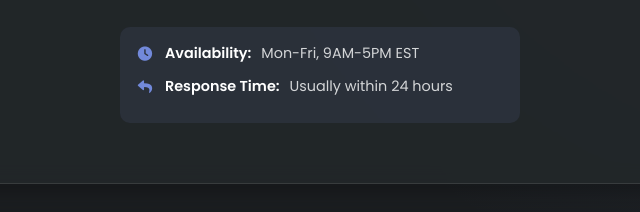
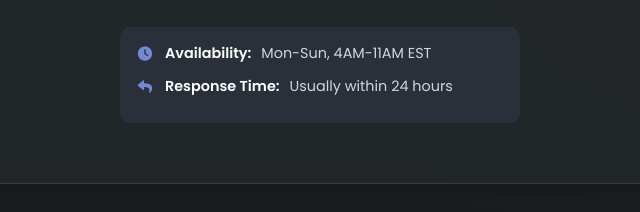
Before and after one commit to Poorpotato69/portfolio, a plain HTML site: page index.html in a window 1280 px wide. Shown: the part 3300-3512 px from the top of the page, 320-960 px from the left. Drawn offline with Linux system fonts and the light colour scheme.

Commit message:
Update index.html

```diff
--- a/index.html
+++ b/index.html
@@ -266,7 +266,7 @@ client.login('YOUR_TOKEN');
           </a>
 
           <div class="contact-info">
-            <p><i class="fas fa-clock"></i> <strong>Availability:</strong> Mon-Fri, 9AM-5PM EST</p>
+            <p><i class="fas fa-clock"></i> <strong>Availability:</strong> Mon-Sun, 4AM-11AM EST</p>
             <p><i class="fas fa-reply"></i> <strong>Response Time:</strong> Usually within 24 hours</p>
           </div>
         </div>
```
